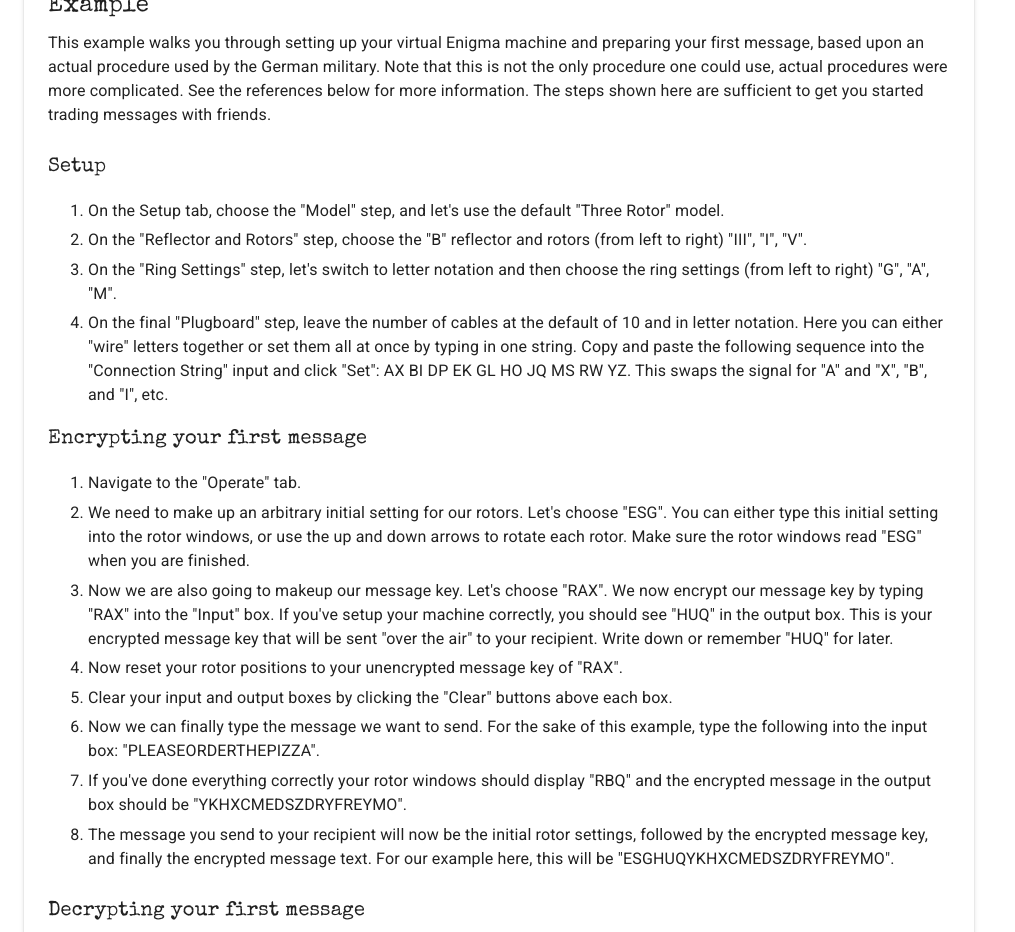
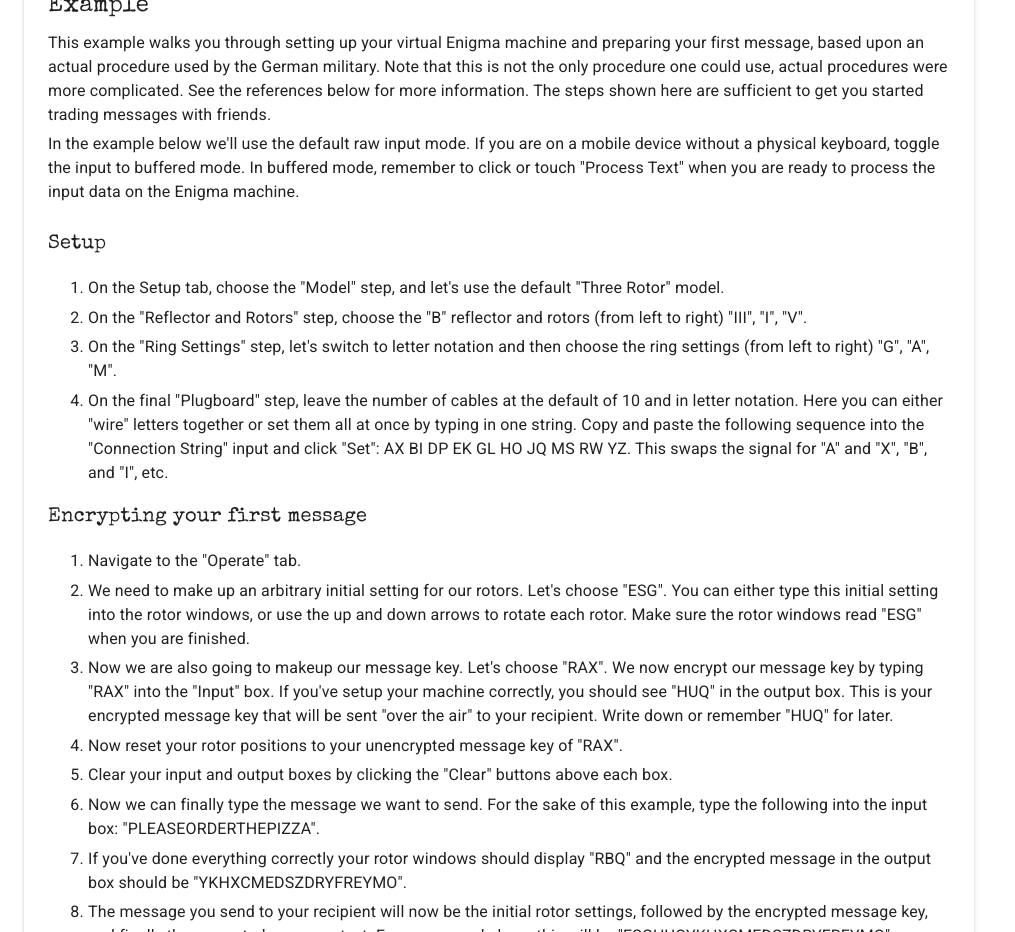
Before and after one commit to gremmie/ww2crypto, a React (Vite) app: page /enigma/about in a window 1280 px wide. Shown: the part 2380-3312 px from the top of the page, without its empty margins (0-1015 px from the left). Built offline with nearby package versions, Linux system fonts and the light colour scheme.

Commit message:
Update example for input mode.

```diff
--- a/src/features/enigma/components/about.tsx
+++ b/src/features/enigma/components/about.tsx
@@ -233,6 +233,13 @@ export default function EnigmaAbout() {
           below for more information. The steps shown here are sufficient to get
           you started trading messages with friends.
         </Typography>
+        <Typography variant="body1" gutterBottom>
+          In the example below we'll use the default raw input mode. If you are
+          on a mobile device without a physical keyboard, toggle the input to
+          buffered mode. In buffered mode, remember to click or touch "Process
+          Text" when you are ready to process the input data on the Enigma
+          machine.
+        </Typography>
         <Typography
           variant="h6"
           sx={{
```
